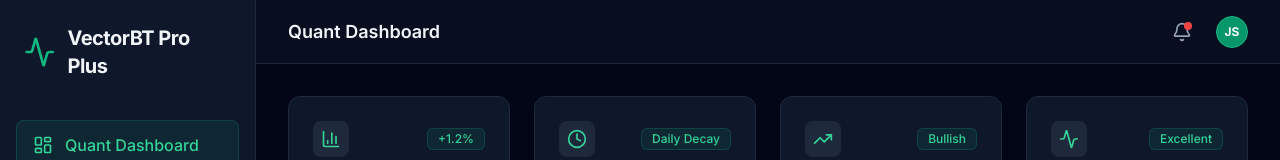
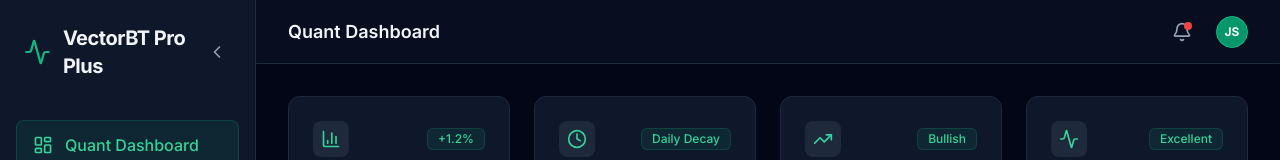
Before and after one commit to sheldcoop/Improved-UI, a React (Vite) app: page /backtest in a window 1280 px wide. Shown: the top 160 px of the page. Built offline with nearby package versions, Linux system fonts and the light colour scheme.

Commit message:
TOggle abr implmented

```diff
--- a/components/Layout.tsx
+++ b/components/Layout.tsx
@@ -1,19 +1,47 @@
-import React from 'react';
+import React, { useState, useEffect, useCallback } from 'react';
 import { NavLink, useLocation } from 'react-router-dom';
 import { NAV_ITEMS, APP_NAME } from '../constants';
-import { Activity, Bell } from 'lucide-react';
+import { Activity, Bell, ChevronLeft, ChevronRight } from 'lucide-react';
 import DebugConsole from './DebugConsole';
+import useLocalStorage from '../utils/useLocalStorage';
 
 const Layout: React.FC<{ children: React.ReactNode }> = ({ children }) => {
   const location = useLocation();
 
+  // sidebar collapsed state (persisted to localStorage)
+  const [collapsed, setCollapsed] = useLocalStorage<boolean>('sidebar-collapsed', false);
+  const toggleSidebar = useCallback(() => {
+    setCollapsed(c => !c);
+  }, [setCollapsed]);
+
   return (
     <div className="flex h-screen bg-slate-950 text-slate-200 overflow-hidden">
       {/* Sidebar */}
-      <aside className="w-64 bg-slate-900 border-r border-slate-800 flex flex-col flex-shrink-0">
-        <div className="p-6 flex items-center space-x-3">
+      <aside
+        className={`bg-slate-900 border-r border-slate-800 flex flex-col flex-shrink-0
+          ${collapsed ? 'w-16' : 'w-64'} transition-[width] duration-200 ease-in-out`}
+      >
+        <div className={`p-6 flex items-center justify-between ${collapsed ? 'px-2' : ''}`}>
+          <div className="flex items-center space-x-3">
             <Activity className="text-emerald-500 w-8 h-8" />
-          <span className="text-xl font-bold tracking-tight text-slate-100">{APP_NAME}</span>
+            {!collapsed && (
+              <span className="text-xl font-bold tracking-tight text-slate-100">
+                {APP_NAME}
+              </span>
+            )}
+          </div>
+          {/* collapse toggle */}
+          <button
+            onClick={toggleSidebar}
+            aria-label={collapsed ? 'Expand sidebar' : 'Collapse sidebar'}
+            className="p-1 rounded hover:bg-slate-800 text-slate-400 hover:text-slate-100 transition-colors"
+          >
+            {collapsed ? (
+              <ChevronRight className="w-5 h-5" />
+            ) : (
+              <ChevronLeft className="w-5 h-5" />
+            )}
+          </button>
         </div>
 
         <nav className="flex-1 px-4 py-4 space-y-1 overflow-y-auto">
@@ -23,19 +51,23 @@
               <NavLink
                 key={item.path}
                 to={item.path}
-                className={`flex items-center space-x-3 px-4 py-3 rounded-lg transition-all duration-200 group ${
+                title={collapsed ? item.name : undefined}
+                className={`flex items-center ${collapsed ? 'justify-center px-0' : 'space-x-3 px-4'}
+                  py-3 rounded-lg transition-all duration-200 group
+                  ${
                     isActive
                       ? 'bg-emerald-500/10 text-emerald-400 border border-emerald-500/20 shadow-sm'
                       : 'text-slate-400 hover:bg-slate-800 hover:text-slate-100'
                   }`}
               >
                 <item.icon className={`w-5 h-5 ${isActive ? 'text-emerald-400' : 'text-slate-500 group-hover:text-slate-300'}`} />
-                <span className="font-medium">{item.name}</span>
+                {!collapsed && <span className="font-medium">{item.name}</span>}
               </NavLink>
             );
           })}
         </nav>
 
+        {!collapsed && (
           <div className="p-4 border-t border-slate-800">
             <div className="bg-slate-800/50 rounded-lg p-3 text-xs text-slate-500">
               <div className="flex justify-between mb-1">
@@ -52,6 +84,7 @@
               </div>
             </div>
           </div>
+        )}
       </aside>
 
       {/* Main Content */}
--- /dev/null
+++ b/utils/useLocalStorage.ts
@@ -0,0 +1,47 @@
+import { useState, useCallback } from 'react';
+
+// A tiny hook to keep a value in localStorage while keeping React state
+// in sync. Works with JSON-serializable data.
+//
+// Usage: const [value, setValue] = useLocalStorage<T>('my-key', defaultValue);
+// `setValue` behaves like setState (accepts function or value).
+// Value is lazily read from storage, safe on initial render.
+
+export default function useLocalStorage<T>(
+  key: string,
+  defaultValue: T
+): [T, React.Dispatch<React.SetStateAction<T>>] {
+  const [state, setState] = useState<T>(() => {
+    if (typeof window === 'undefined') {
+      return defaultValue;
+    }
+
+    try {
+      const item = window.localStorage.getItem(key);
+      return item ? (JSON.parse(item) as T) : defaultValue;
+    } catch (err) {
+      console.warn('useLocalStorage: error reading', key, err);
+      return defaultValue;
+    }
+  });
+
+  const setLocalState = useCallback(
+    (value: React.SetStateAction<T>) => {
+      setState((prev) => {
+        const newValue =
+          typeof value === 'function'
+            ? (value as (prevState: T) => T)(prev)
+            : value;
+        try {
+          window.localStorage.setItem(key, JSON.stringify(newValue));
+        } catch (err) {
+          console.warn('useLocalStorage: error writing', key, err);
+        }
+        return newValue;
+      });
+    },
+    [key]
+  );
+
+  return [state, setLocalState];
+}
```
Also changed, not shown: 1 other file (tests, documents, lock files or other folders). Lines whose indentation alone changed are shown as unchanged.
